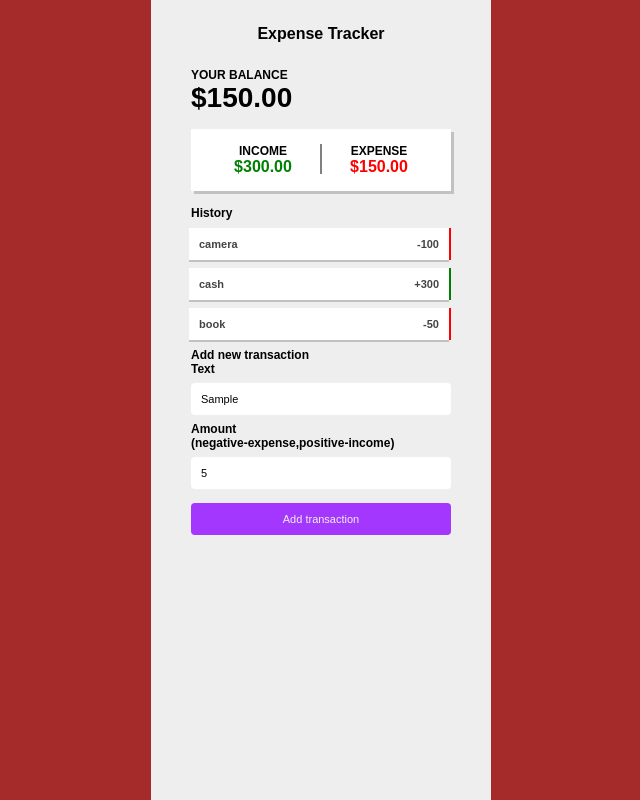
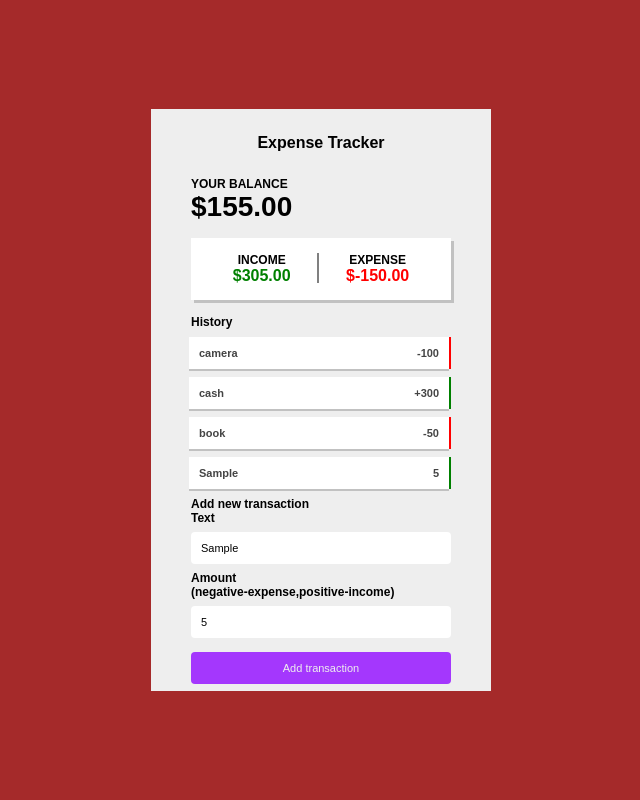
Before and after one commit to loyeh/9th-of-20x20, a plain HTML site: page index.html in a window 1280 px wide. Both pictures are taken after typing "Sample", "5" into the empty fields and a click on the button "Add transaction". Shown: the whole page, without its empty margins (319-959 px from the left). Drawn offline with Linux system fonts and the light colour scheme.

Commit message:
all functions without storing data yet

```diff
--- a/index.html
+++ b/index.html
@@ -33,27 +33,27 @@
           <div id="expense">$150.00</div>
         </div>
       </div>
-      <div class="history">
+      <div class="history" id="history">
         <p class="row">History</p>
         <div class="row negative">
           <span class="close" onclick="deleteItem(this)">X</span>
           <div>
             <p>camera</p>
-            <p>-100</p>
+            <p class="cost">-100</p>
           </div>
         </div>
         <div class="row positive">
           <span class="close" onclick="deleteItem(this)">X</span>
           <div>
             <p>cash</p>
-            <p>+300</p>
+            <p class="cost">+300</p>
           </div>
         </div>
         <div class="row negative">
           <span class="close" onclick="deleteItem(this)">X</span>
           <div>
             <p>book</p>
-            <p>-50</p>
+            <p class="cost">-50</p>
           </div>
         </div>
       </div>
--- a/script.js
+++ b/script.js
@@ -1,7 +1,8 @@
 const balance = document.getElementById("balance");
 const income = document.getElementById("income");
 const expense = document.getElementById("expense");
-const history = document.querySelector(".history");
+const history = document.getElementById("history");
+const items = [];
 
 class Item {
   constructor(title, amount, sign) {
@@ -9,13 +10,18 @@ class Item {
     this.amount = amount;
     this.sign = sign;
   }
+  rowCreator() {
+    const row = document.createElement("div");
+    row.className = "row " + this.sign;
+    row.innerHTML = `<span class="close" onclick="deleteItem(this)">X</span><div><p>${this.title}</p><p class="cost">${this.amount}</p></div>`;
+    return row;
+  }
 }
-
-const items = [];
 
 function deleteItem(element) {
   const parent = element.parentNode;
   parent.remove();
+  calculationsUpdate();
 }
 
 function addNew() {
@@ -31,7 +37,29 @@ function addNew() {
   }
   const newItem = new Item(title, amount, sign);
   items.push(newItem);
-  console.log(items);
+  const row = newItem.rowCreator();
+  history.appendChild(row);
+  calculationsUpdate();
 }
 
-function historyShow() {}
+function calculationsUpdate() {
+  const cost = document.getElementsByClassName("cost");
+  let total_income = 0;
+  let total_expense = 0;
+  let total_balance = 0;
+  const costs = [];
+  for (let i = 0; i < cost.length; i++) {
+    costs.push(Number(cost[i].innerText));
+  }
+  costs.forEach((amount) => {
+    total_balance += amount;
+    if (amount > 0) {
+      total_income += amount;
+    } else {
+      total_expense += amount;
+    }
+  });
+  balance.innerText = `$${total_balance.toFixed(2)}`;
+  income.innerText = `$${total_income.toFixed(2)}`;
+  expense.innerText = `$${total_expense.toFixed(2)}`;
+}
--- a/style.css
+++ b/style.css
@@ -14,7 +14,6 @@ body {
 main {
   width: 340px;
   background-color: #eeeeee;
-  height: 100vh;
   padding-inline: 40px;
 }
 h4 {
```
